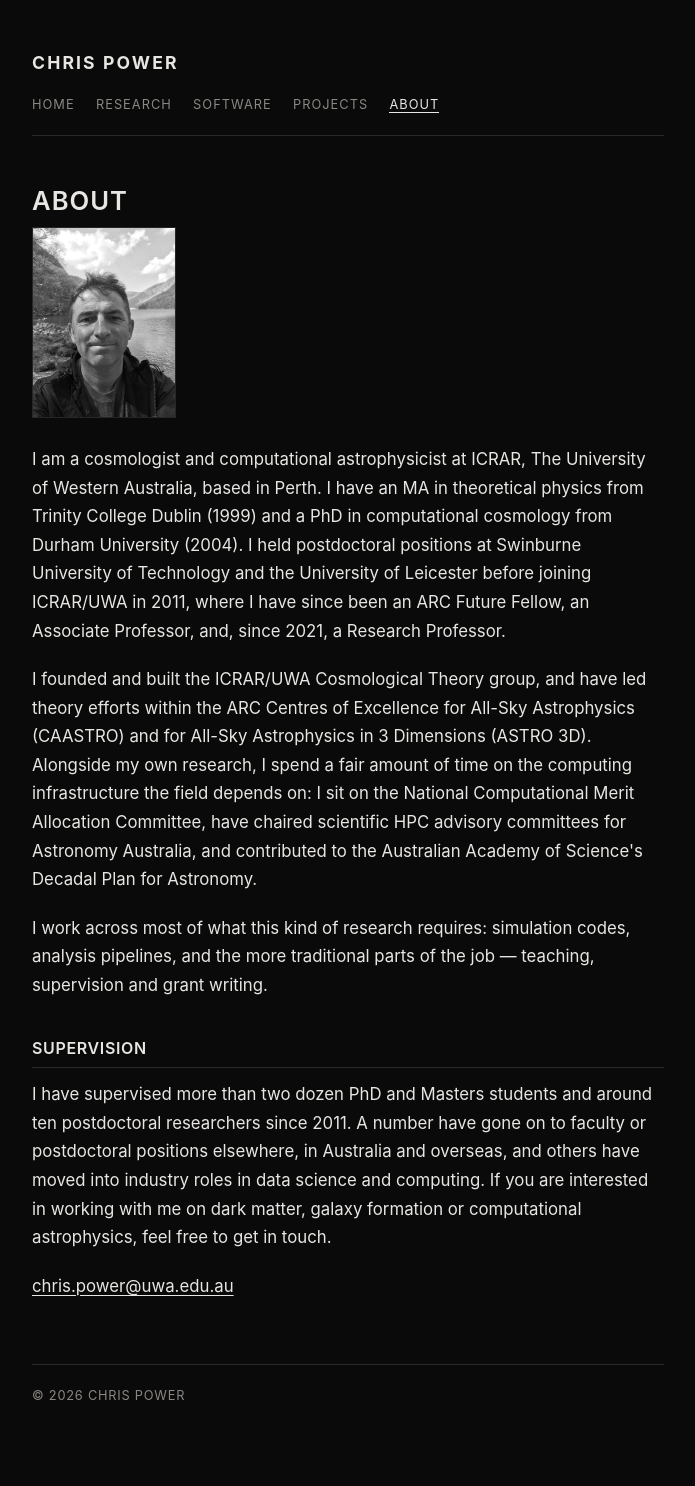
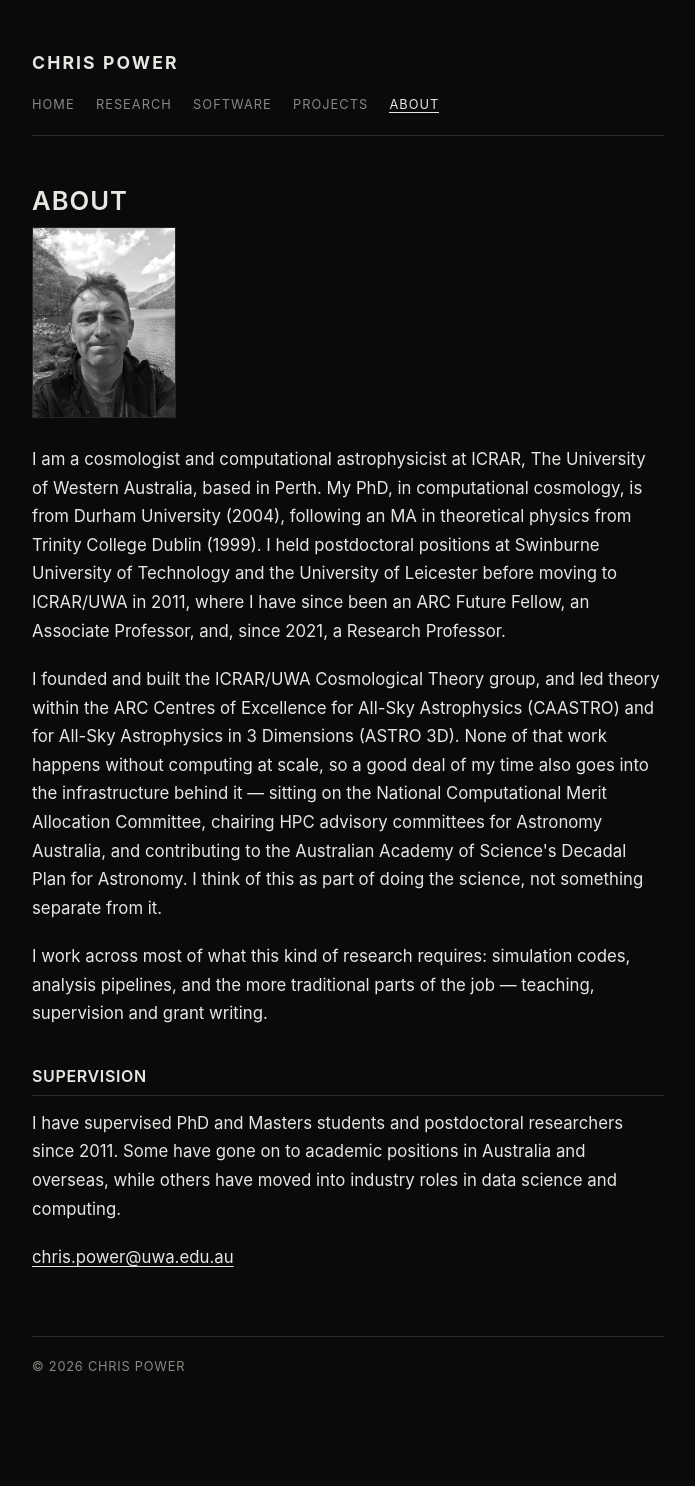
Before and after one commit to doctorcbpower/doctorcbpower.github.io, a Jekyll site: the page built from about.html, in a window 1280 px wide. Shown: the whole page, without its empty margins (292-987 px from the left). Built offline with Jekyll 4.4.1, drawn with Linux system fonts in a browser that asks for light colours; after the commit the page ends 1458 px from its top, so only the background shows below that.

Commit message:
Rework About page in a more personal voice

```diff
--- a/about.html
+++ b/about.html
@@ -6,12 +6,12 @@ description: "About Chris Power, cosmologist and computational astrophysicist at
 <h1>About</h1>
   <img src="images/chris-power.jpg" alt="Chris Power" class="portrait">
 
-  <p>I am a cosmologist and computational astrophysicist at ICRAR, The University of Western Australia, based in Perth. I have an MA in theoretical physics from Trinity College Dublin (1999) and a PhD in computational cosmology from Durham University (2004). I held postdoctoral positions at Swinburne University of Technology and the University of Leicester before joining ICRAR/UWA in 2011, where I have since been an ARC Future Fellow, an Associate Professor, and, since 2021, a Research Professor.</p>
+  <p>I am a cosmologist and computational astrophysicist at ICRAR, The University of Western Australia, based in Perth. My PhD, in computational cosmology, is from Durham University (2004), following an MA in theoretical physics from Trinity College Dublin (1999). I held postdoctoral positions at Swinburne University of Technology and the University of Leicester before moving to ICRAR/UWA in 2011, where I have since been an ARC Future Fellow, an Associate Professor, and, since 2021, a Research Professor.</p>
 
-  <p>I founded and built the ICRAR/UWA Cosmological Theory group, and have led theory efforts within the ARC Centres of Excellence for All-Sky Astrophysics (CAASTRO) and for All-Sky Astrophysics in 3 Dimensions (ASTRO 3D). Alongside my own research, I spend a fair amount of time on the computing infrastructure the field depends on: I sit on the National Computational Merit Allocation Committee, have chaired scientific HPC advisory committees for Astronomy Australia, and contributed to the Australian Academy of Science's Decadal Plan for Astronomy.</p>
+  <p>I founded and built the ICRAR/UWA Cosmological Theory group, and led theory within the ARC Centres of Excellence for All-Sky Astrophysics (CAASTRO) and for All-Sky Astrophysics in 3 Dimensions (ASTRO 3D). None of that work happens without computing at scale, so a good deal of my time also goes into the infrastructure behind it &mdash; sitting on the National Computational Merit Allocation Committee, chairing HPC advisory committees for Astronomy Australia, and contributing to the Australian Academy of Science's Decadal Plan for Astronomy. I think of this as part of doing the science, not something separate from it.</p>
 
   <p>I work across most of what this kind of research requires: simulation codes, analysis pipelines, and the more traditional parts of the job &mdash; teaching, supervision and grant writing.</p>
 
   <h2>Supervision</h2>
-  <p>I have supervised more than two dozen PhD and Masters students and around ten postdoctoral researchers since 2011. A number have gone on to faculty or postdoctoral positions elsewhere, in Australia and overseas, and others have moved into industry roles in data science and computing. If you are interested in working with me on dark matter, galaxy formation or computational astrophysics, feel free to get in touch.</p>
+  <p>I have supervised PhD and Masters students and postdoctoral researchers since 2011. Some have gone on to academic positions in Australia and overseas, while others have moved into industry roles in data science and computing.</p>
   <p><a href="mailto:chris.power@uwa.edu.au">chris.power@uwa.edu.au</a></p>
```
